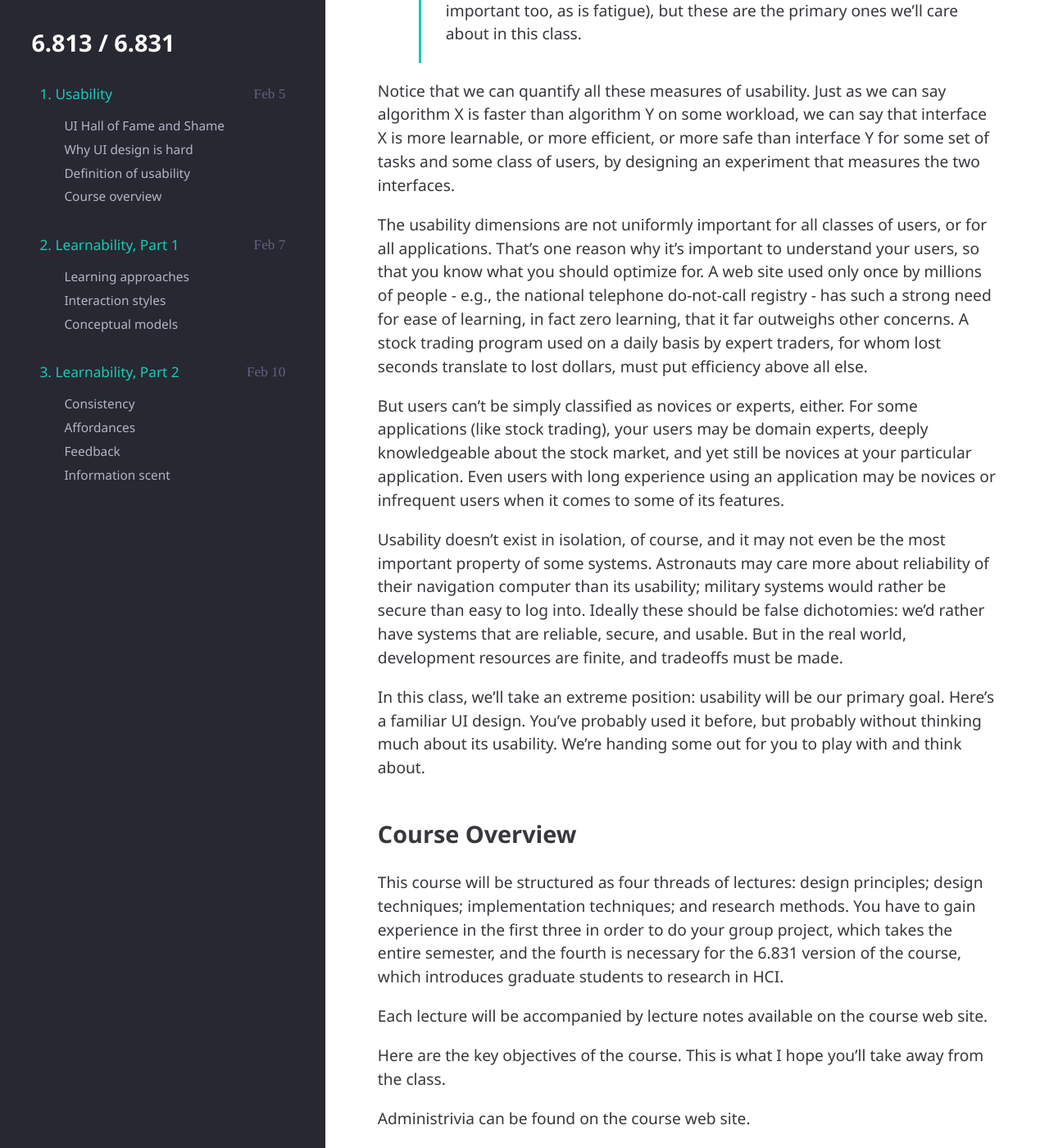
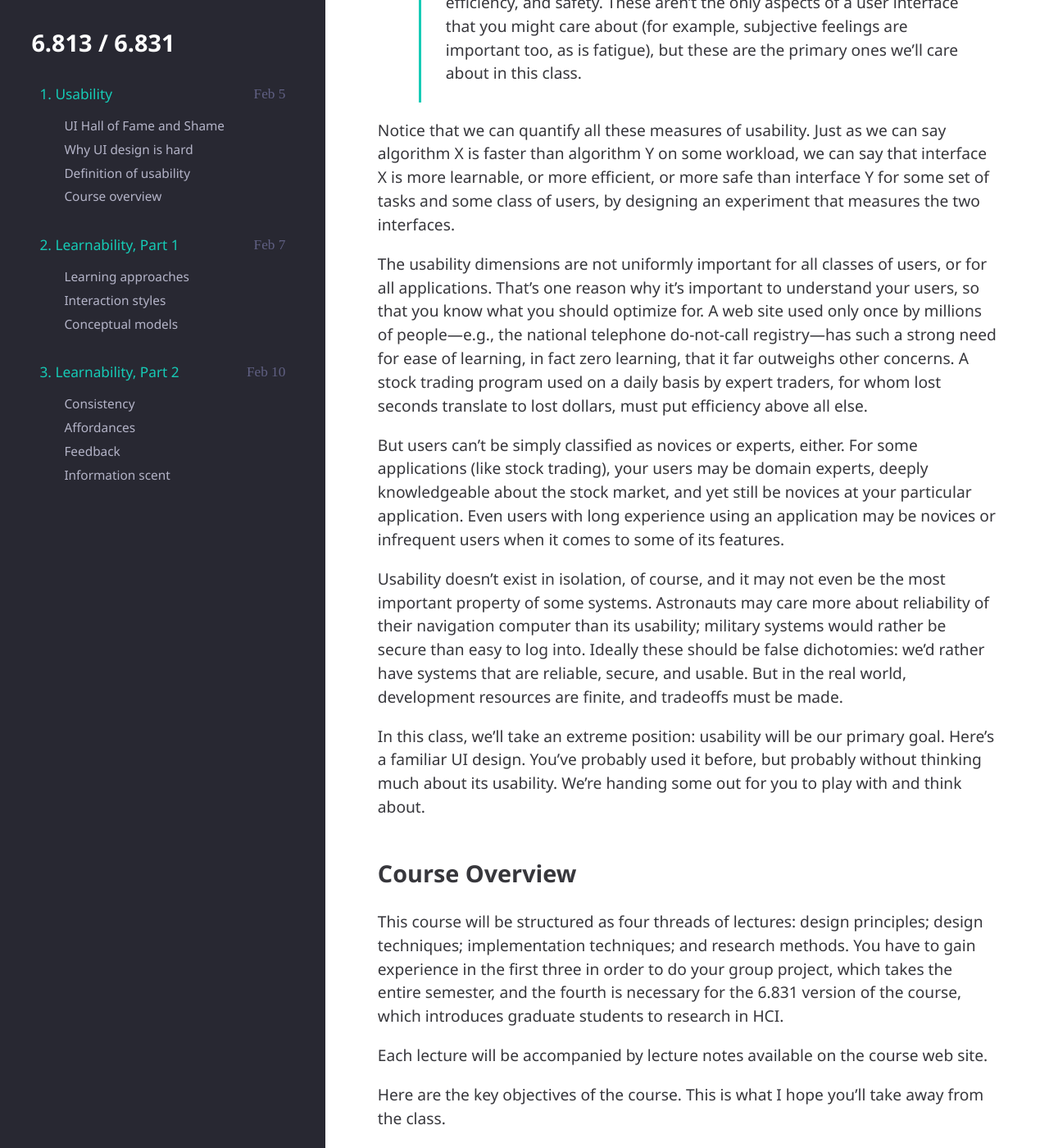
Before and after one commit to conniehuang/813lectures, a Jekyll site: the page built from _posts/2014-02-05-L01-usability.markdown, in a window 1280 px wide and 1400 px high, scrolled down 7330 px. Shown: the whole window at 82% size. Built offline with Jekyll 4.4.1, drawn with Linux system fonts in a browser that asks for light colours; nearby versions of some CDN libraries; some web fonts are replaced; Markdown is read by kramdown in place of the engine named in the settings; some of the changed text lies outside the part shown.

Commit message:
updating lecture 1-3

```diff
--- a/_posts/2014-02-05-L01-usability.markdown
+++ b/_posts/2014-02-05-L01-usability.markdown
@@ -17,7 +17,7 @@
 > Usability is about creating effective user interfaces (UIs).
 
 This dialog box, which appeared in a program that prints custom award certificates, presents the task of selecting a template for the certificate.
-This interface is clearly graphical. It's mouse-driven - no memorizing or typing complicated commands. It's even what-you-see-is-what-you-get (WYSIWYG) - the user gets a preview of the award that will be created.
+This interface is clearly graphical. It's mouse-driven—no memorizing or typing complicated commands. It's even what-you-see-is-what-you-get (WYSIWYG)—the user gets a preview of the award that will be created.
 
 So why isn't it usable?
 
@@ -37,7 +37,7 @@
 
 Even the help text has usability problems. "Press OKAY"? Where is that? And why does the message have a ragged left margin? You don't see ragged left too often in newspapers and magazine layout, and there's a good reason.
 
-On the plus side, the designer of this dialog box at least recognized that there was a problem - hence the help message. But the help message is indicative of a flawed approach to usability.
+On the plus side, the designer of this dialog box at least recognized that there was a problem—hence the help message. But the help message is indicative of a flawed approach to usability.
 
 > Usability can't be left until the end of software development, like package artwork or an installer. It can't be patched here and there with extra messages or more documentation. It must be part of the process, so that usability bugs can be fixed, instead of merely patched.
 
@@ -77,11 +77,11 @@
 Gimp's designers had a terrific idea here—making it easy to assign keyboard shortcuts by just pointing at the menu item you want to change and pressing the shortcut. That's simple and elegant, in fact far simpler than most customization interfaces. But they've given us too much rope, and it's easy to hang ourselves. This interface isn't safe to use.
 
 In Emacs, Ctrl-S starts an incremental search. This is a well-designed feature.
-•  it's highly responsive: updates as fast as the user can type
-•  it's easily and obviously reversible: press Backspace if you made a mistake
-•  it provides immediate feedback about what it's doing
-• successful searches may even achieve early success: only 3 letters was enough to find BasicProgressGenerator, and I could instantly tell that it was enough
-•  user gets early feedback about typos and failed searches
+* it's highly responsive: updates as fast as the user can type
+* it's easily and obviously reversible: press Backspace if you made a mistake
+* it provides immediate feedback about what it's doing
+* successful searches may even achieve early success: only 3 letters was enough to find BasicProgressGenerator, and I could instantly tell that it was enough
+* user gets early feedback about typos and failed searches
 
 What's the downside? All its controls are invisible. How do you start the incremental search? How do you search again? How do you go backwards? How do you do a case-sensitive search?
 
@@ -123,7 +123,7 @@
 
 Notice that we can quantify all these measures of usability. Just as we can say algorithm X is faster than algorithm Y on some workload, we can say that interface X is more learnable, or more efficient, or more safe than interface Y for some set of tasks and some class of users, by designing an experiment that measures the two interfaces.
 
-The usability dimensions are not uniformly important for all classes of users, or for all applications. That's one reason why it's important to understand your users, so that you know what you should optimize for. A web site used only once by millions of people - e.g., the national telephone do-not-call registry - has such a strong need for ease of learning, in fact zero learning, that it far outweighs other concerns. A stock trading program used on a daily basis by expert traders, for whom lost seconds translate to lost dollars, must put efficiency above all else.
+The usability dimensions are not uniformly important for all classes of users, or for all applications. That's one reason why it's important to understand your users, so that you know what you should optimize for. A web site used only once by millions of people—e.g., the national telephone do-not-call registry—has such a strong need for ease of learning, in fact zero learning, that it far outweighs other concerns. A stock trading program used on a daily basis by expert traders, for whom lost seconds translate to lost dollars, must put efficiency above all else.
 
 But users can't be simply classified as novices or experts, either. For some applications (like stock trading), your users may be domain experts, deeply knowledgeable about the stock market, and yet still be novices at your particular application. Even users with long experience using an application may be novices or infrequent users when it comes to some of its features.
 
@@ -139,4 +139,4 @@
 
 Here are the key objectives of the course. This is what I hope you'll take away from the class.
 
-Administrivia can be found on the course web site.
+Administrivia can be found on the [Stellar course website](http://stellar.mit.edu/S/course/6/sp14/6.813/index.html).
--- a/_posts/2014-02-10-L03-learnability.markdown
+++ b/_posts/2014-02-10-L03-learnability.markdown
@@ -70,7 +70,7 @@
 
 To answer the picoquiz questions in this lecture, go to: http://courses.csail.mit.edu/6.831/2013/picoquiz?lectureId=3
 
-*Affordance* refers to “the perceived and actual properties of a thing”, primarily the properties that determine how the thing could be operated. Chairs have properties that make them suitable for sitting; doorknobs are the right size and shape for a hand to grasp and turn. A button’s properties say “push me with your finger.”
+**Affordance** refers to “the perceived and actual properties of a thing”, primarily the properties that determine how the thing could be operated. Chairs have properties that make them suitable for sitting; doorknobs are the right size and shape for a hand to grasp and turn. A button’s properties say “push me with your finger.”
 
 Scrollbars say that they continuously scroll or pan something that you can’t entirely see. Affordances are how an interface communicates nonverbally, telling you how to operate it.
 
```
Also changed, not shown: _posts/2014-02-07-L02-learnability.markdown (+12 -4 lines).
